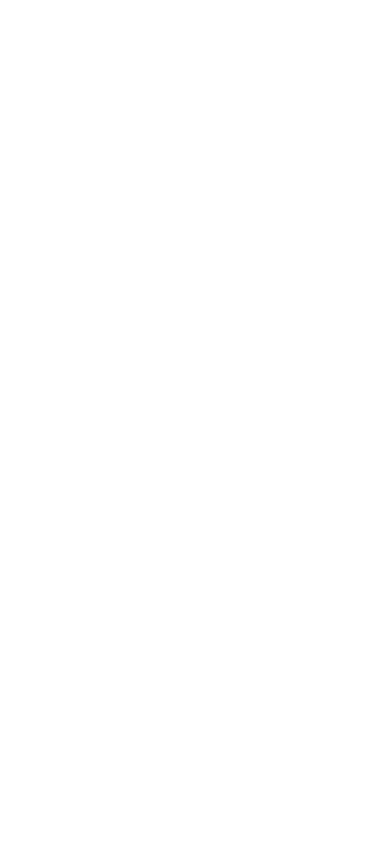
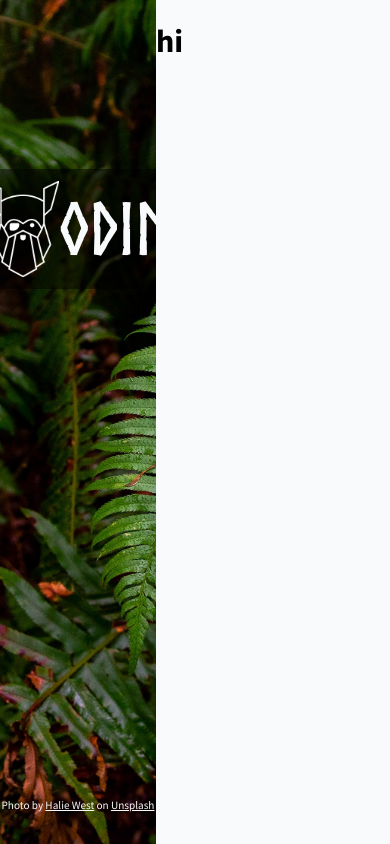
Before and after one commit to gracefry/odin-signup-form, a plain HTML site: page index.html in a window 390 px wide. Drawn offline with Linux system fonts and the light colour scheme.

Commit message:
Add assets and complete side-panel
Background image, logo, logo text, image credit text all working and
responsive. Uses flexbox for layout and absolute and relative positioning
for overlaid elements (logo-box, image-credit). Uses relative units (rem)
for accessibility/responsive text size.

```diff
--- a/index.html
+++ b/index.html
@@ -7,8 +7,25 @@
     <title>Sign-Up</title>
     <script src="javascript.js" defer></script>
     <link href="style.css" rel="stylesheet">
+    <!-- Fonts-->
+    <link rel="preconnect" href="https://fonts.googleapis.com">
+    <link rel="preconnect" href="https://fonts.gstatic.com" crossorigin>
+    <link href="https://fonts.googleapis.com/css2?family=Source+Sans+Pro:ital,wght@0,300;0,400;0,600;0,700;1,300;1,400;1,600;1,700&display=swap" rel="stylesheet">
 </head>
 <body>
-
+    <div id="side-panel">
+        <div id="logo-box">
+            <div id="box-content">
+                <img src="./src/odin-logo.png">
+                <p>Odin</p>
+            </div>
+        </div>
+        <div id="image-credit">
+            <p>Photo by <a href="https://unsplash.com/@haliewestphoto?utm_source=unsplash&utm_medium=referral&utm_content=creditCopyText">Halie West</a> on <a href="https://unsplash.com/photos/25xggax4bSA?utm_source=unsplash&utm_medium=referral&utm_content=creditCopyText">Unsplash</a></p>
+        </div>
+    </div>
+    <div id="main-panel">
+        <h1>hi</h1>
+    </div>
 </body>
 </html>
--- a/style.css
+++ b/style.css
@@ -0,0 +1,79 @@
+:root {
+    font-family: 'Source Sans Pro', sans-serif;
+}
+
+body {
+    display: flex;
+    margin: 0;
+    width: 100vw;
+    height: 100vh;
+}
+
+#side-panel {
+    display: flex;
+    flex-direction: column;
+    flex: 2;
+    position: relative;
+
+    background-image: url("src/sideimage.jpg");
+    background-color: rgb(38, 63, 20);
+    background-size: cover;
+    background-repeat: no-repeat;
+}
+
+    @font-face {
+        font-family: "Norse-Bold";
+        src: url("src/Norse-Bold.otf");
+    }
+
+    #logo-box {
+        position: absolute;
+        display: flex;
+        align-content: center;
+        justify-content: center;
+        width: 100%;
+        background-color: rgba(0,0,0,0.5);
+        top: 20%;
+
+        font-family: 'Norse-Bold', 'Source Sans Pro', sans-serif;
+        color: #F9FAFB;
+        font-size: 4.5rem;
+    }
+        #box-content {
+            display: flex;
+            padding: 0.75rem;
+        }
+
+            #box-content p {
+                display: flex;
+                align-items: center;
+                flex: 1;
+                margin: 0;
+            }
+
+            #box-content img {
+                height: 6rem;
+                width: auto;
+                flex: 0;
+                display: flex;
+                align-items: center;
+            }
+
+    #image-credit {
+        position: absolute;
+        bottom: 2.5%;
+        width: 100%;
+        text-align: center;
+
+        color: #F9FAFB;
+        font-size: 0.7rem;
+    }
+
+        #image-credit a {
+            color: #F9FAFB;
+        }
+
+#main-panel {
+    flex: 3;
+    background-color: #F9FAFB;
+}
```
Also changed, not shown: src/Norse-Bold.otf (added), src/odin-logo.png (added), src/sideimage.jpg (added).
